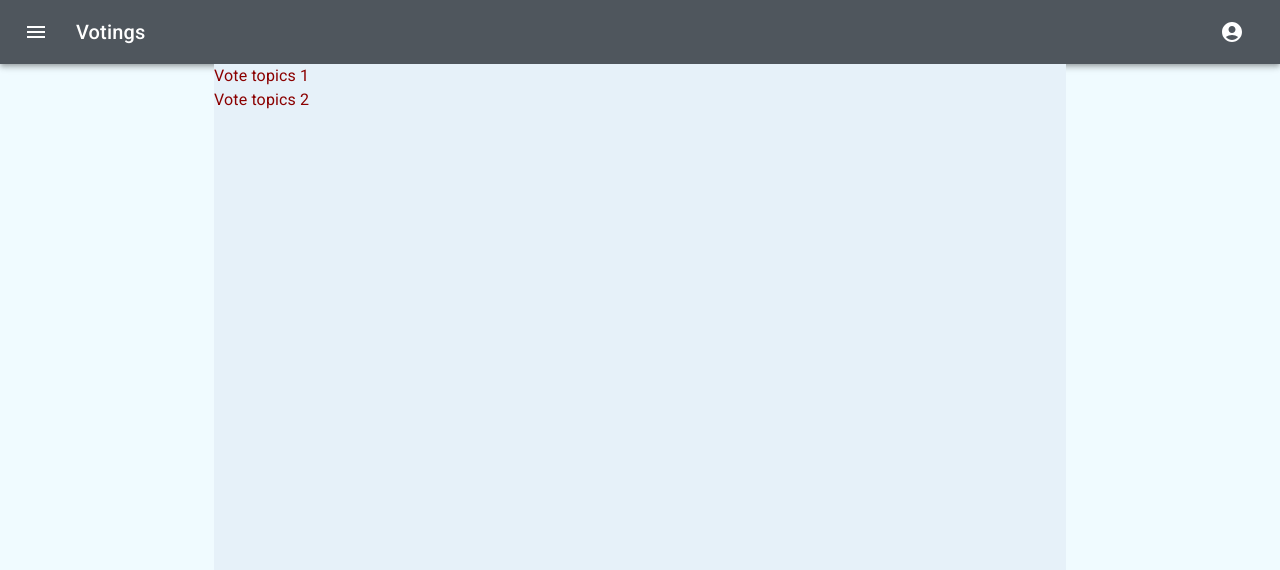
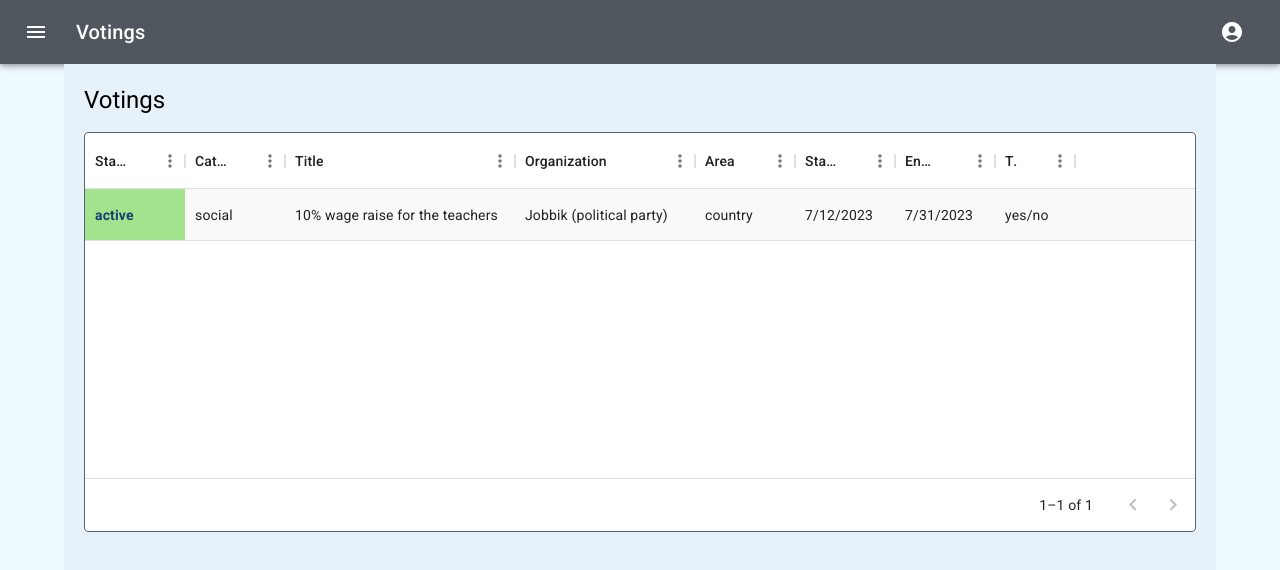
Before and after one commit to Martines90/balanced-voting-system, a React (Create React App) app: page /votings in a window 1280 px wide. Shown: the top 570 px of the page. Built offline with nearby package versions, Linux system fonts and the light colour scheme.

Commit message:
implement votings votings pool

```diff
--- a/package.json
+++ b/package.json
@@ -29,6 +29,7 @@
     "@mui/icons-material": "^5.14.8",
     "@mui/material": "^5.11.15",
     "@mui/x-charts": "^6.0.0-alpha.10",
+    "@mui/x-data-grid": "^6.13.0",
     "i18next": "^22.4.13",
     "i18next-browser-languagedetector": "^7.0.1",
     "react": "^18.2.0",
--- a/src/app/index.tsx
+++ b/src/app/index.tsx
@@ -41,7 +41,7 @@ function App() {
     <ThemeProvider theme={theme}>
       <CssBaseline />
       <MenuAppBar />
-      <Container maxWidth="md" id="app-main">
+      <Container maxWidth="lg" id="app-main">
         <Box sx={{ bgcolor: '#e6f1f9', minHeight: '100vh', height: 'auto', paddingBottom: '2%',marginBottom: '30px' }}>
           <Routes>
             <Route path="/" element={<HomePage />} />
--- /dev/null
+++ b/src/components/Voting/VotingPool/index.tsx
@@ -0,0 +1,156 @@
+import Box from '@mui/material/Box';
+import { DataGrid, GridCellParams, GridColDef, gridClasses } from '@mui/x-data-grid';
+
+import { alpha, styled } from '@mui/material/styles';
+import { Stack } from '@mui/material';
+
+import clsx from 'clsx';
+
+
+const ODD_OPACITY = 0.2;
+
+const StripedDataGrid = styled(DataGrid)(({ theme }) => ({
+  [`& .${gridClasses.row}.even`]: {
+    backgroundColor: '#f9f9f9',//theme.palette.grey[200],
+    '&:hover, &.Mui-hovered': {
+      backgroundColor: alpha(theme.palette.primary.main, ODD_OPACITY),
+      /*'@media (hover: none)': {
+        backgroundColor: 'transparent',
+      },*/
+    },
+    '&.Mui-selected': {
+      backgroundColor: alpha(
+        theme.palette.primary.main,
+        ODD_OPACITY + theme.palette.action.selectedOpacity,
+      ),
+      '&:hover, &.Mui-hovered': {
+        backgroundColor: alpha(
+          theme.palette.primary.main,
+          ODD_OPACITY +
+            theme.palette.action.selectedOpacity +
+            theme.palette.action.hoverOpacity,
+        ),
+        // Reset on touch devices, it doesn't add specificity
+        '@media (hover: none)': {
+          backgroundColor: alpha(
+            theme.palette.primary.main,
+            ODD_OPACITY + theme.palette.action.selectedOpacity,
+          ),
+        },
+      },
+    },
+  },
+  [`& .${gridClasses.row}.odd`]: {
+    '&:hover, &.Mui-hovered': {
+      backgroundColor: alpha(theme.palette.primary.main, ODD_OPACITY),
+      /*'@media (hover: none)': {
+        backgroundColor: 'transparent',
+      },*/
+    },
+  },
+}));
+
+const columns: GridColDef[] = [
+  { field: 'id', headerName: 'ID', type: 'string', width: 100  },
+  {
+    field: 'status',
+    headerName: 'Status',
+    type: 'string',
+    width: 100,
+    cellClassName: (params: GridCellParams<any, string>) => {
+      if (params.value == null) {
+        return '';
+      }
+
+      return clsx('voting-row', {
+        active: params.value === 'active',
+      });
+    },
+  },
+  {
+    field: 'category',
+    headerName: 'Category',
+    type: 'string',
+    width: 100,
+  },
+  {
+    field: 'title',
+    headerName: 'Title',
+    type: 'string',
+    width: 230,
+  },
+  {
+    field: 'organization',
+    headerName: 'Organization',
+    type: 'string',
+    width: 180,
+  },
+  {
+    field: 'area',
+    headerName: 'Area',
+    type: 'string',
+    width: 100,
+  },
+  {
+    field: 'start_date',
+    headerName: 'Start date',
+    type: 'date',
+    width: 100,
+  },
+  {
+    field: 'end_date',
+    headerName: 'End date',
+    type: 'date',
+    width: 100,
+  },
+  {
+    field: 'type',
+    headerName: 'Type',
+    type: 'string',
+    width: 80,
+  },
+];
+
+const rows = [
+  { id: '1934533', status: 'active', category: 'social', title: '10% wage raise for the teachers', organization: 'Jobbik (political party)', area: 'country', start_date: new Date('2023.07.12'), end_date: new Date('2023.07.31'), type: 'yes/no' },
+];
+
+export default function VotingPool() {
+  return (
+    <Box sx={{ height: 400, width: '100%', backgroundColor: '#ffffff' }}>
+      <StripedDataGrid
+        rows={rows}
+        columns={columns}
+        initialState={{
+          pagination: {
+            paginationModel: {
+              pageSize: 5,
+            },
+          },
+          columns: {
+            columnVisibilityModel: {
+              id: false,
+            },
+          },
+        }}
+        sx={{
+          borderColor: '#526778',
+          '& .MuiDataGrid-cell:hover': {
+            color: 'primary.main',
+          },
+          '& .voting-row.active': {
+            backgroundColor: '#a4e38d',
+            color: '#1a3e72',
+            fontWeight: '600',
+          },
+        }}
+        pageSizeOptions={[5]}
+        disableRowSelectionOnClick
+
+        getRowClassName={(params) =>
+          params.indexRelativeToCurrentPage % 2 === 0 ? 'even' : 'odd'
+        }
+      />
+    </Box>
+  );
+}
--- a/src/pages/Votings/index.tsx
+++ b/src/pages/Votings/index.tsx
@@ -1,11 +1,14 @@
-import { Grid } from '@mui/material';
+import { Stack, Typography } from '@mui/material';
+import VotingPool from 'components/Voting/VotingPool';
 
 function VotingsPage() {
   return (
-    <Grid container>
-      <Grid item xs={12}>Vote topics 1</Grid>
-      <Grid item xs={12}>Vote topics 2</Grid>
-    </Grid>
+    <Stack spacing={2} color={'black'} padding={'20px'}>
+      <Typography gutterBottom variant="h5" component="div">
+            Votings
+      </Typography>
+      <VotingPool />
+    </Stack>
   );
 }
 
```
Also changed, not shown: 1 other file (tests, documents, lock files or other folders).
